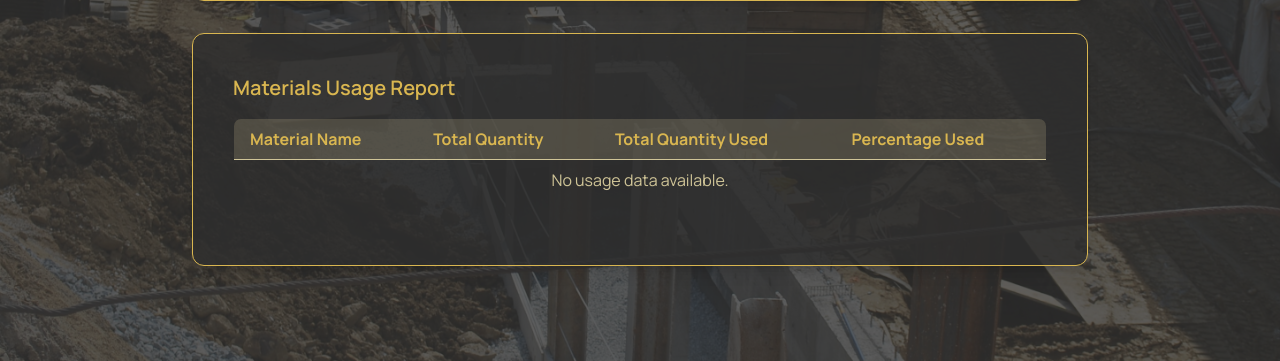
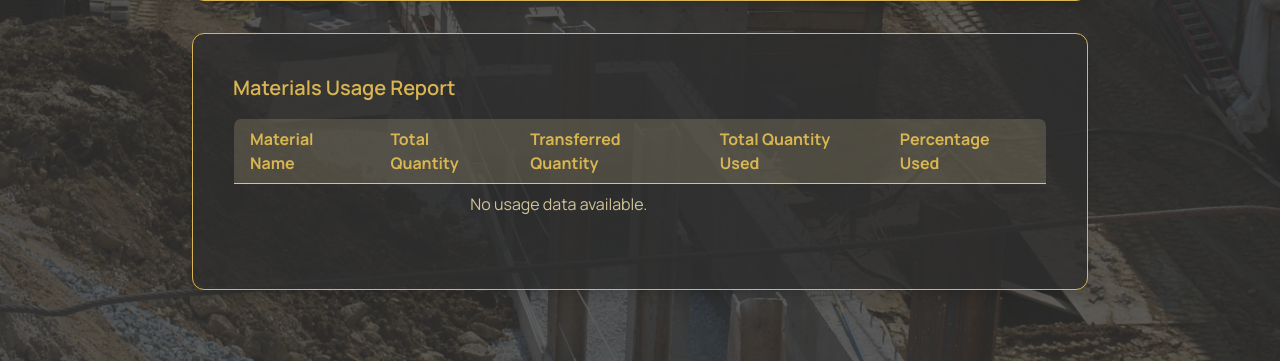
Before and after one commit to gianvalen/stockwise, a Django app: template stockwise/templates/project_management/project_detail.html in a window 1280 px wide. Shown: the part 439-800 px from the top of the page. Run offline with Django 5.2, Linux system fonts and the light colour scheme; the template is opened without the code that fills it, so the values that code supplies are empty; some libraries are stand-ins or nearby versions.

Commit message:
Add column for transferred Quantity

```diff
--- a/stockwise/templates/project_management/project_detail.html
+++ b/stockwise/templates/project_management/project_detail.html
@@ -62,6 +62,7 @@
         <tr>
           <th class="px-4 py-2 border-b border-muted">Material Name</th>
           <th class="px-4 py-2 border-b border-muted">Total Quantity</th>
+          <th class="px-4 py-2 border-b border-muted">Transferred Quantity</th>
           <th class="px-4 py-2 border-b border-muted">Total Quantity Used</th>
           <th class="px-4 py-2 border-b border-muted">Percentage Used</th>
         </tr>
@@ -71,6 +72,7 @@
           <tr class="border-t border-muted">
             <td class="px-4 py-2">{{ row.material_name }}</td>
             <td class="px-4 py-2">{{ row.total_quantity }} {{ row.unit }}</td>
+            <td class="px-4 py-2">{{ row.transferred_quantity }} {{ row.unit }}</td>
             <td class="px-4 py-2">{{ row.total_used }} {{ row.unit }}</td>
             <td class="px-4 py-2">{{ row.percentage_used }}%</td>
           </tr>
```
